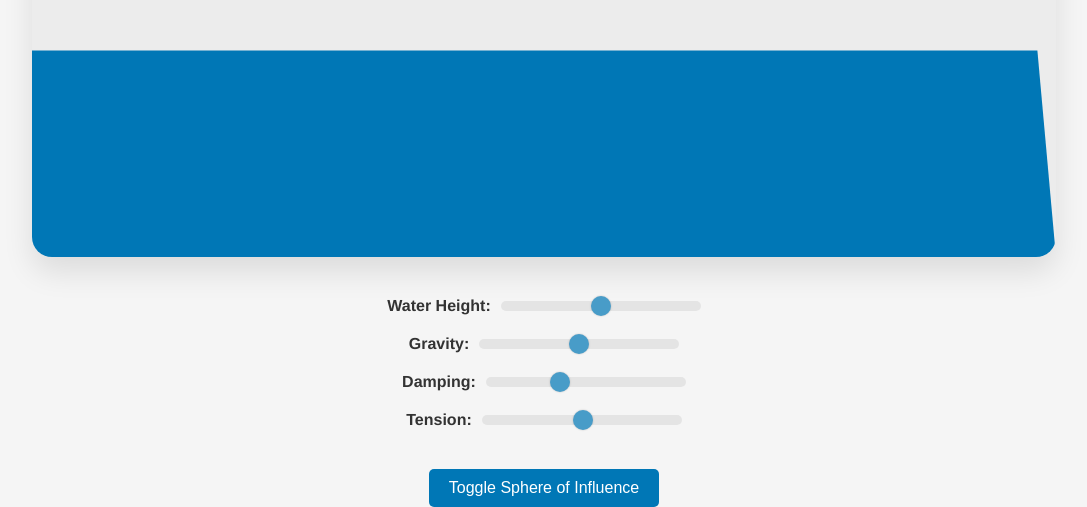
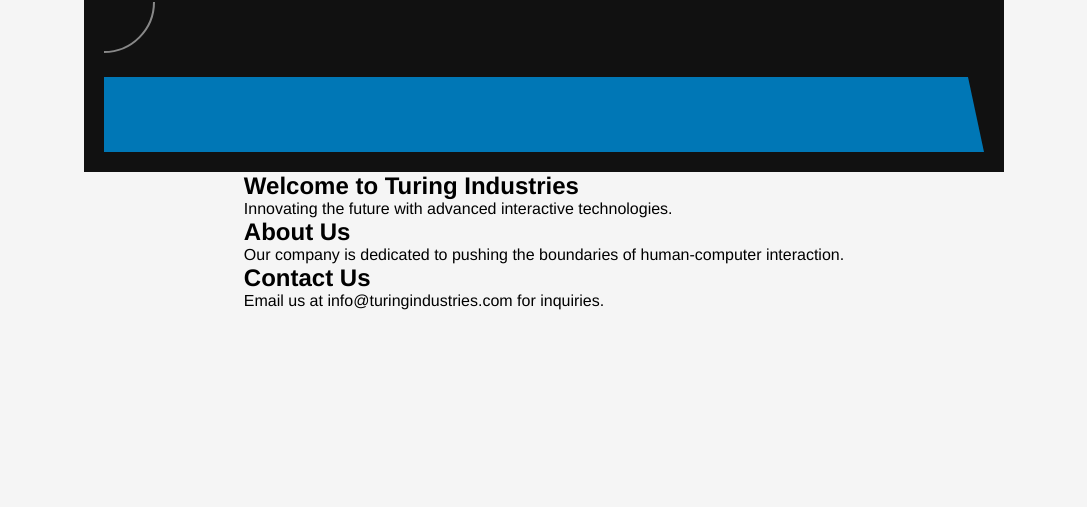
Before and after one commit to TuringIndustries/water-simulation, a plain HTML site: page index.html in a window 1280 px wide. Shown: the part 293-800 px from the top of the page, without its empty margins (96-1183 px from the left). Drawn offline with Linux system fonts and the light colour scheme.

Commit message:
Update index.html

```diff
--- a/index.html
+++ b/index.html
@@ -1,16 +1,17 @@
 <!DOCTYPE html>
 <html lang="en">
+
 <head>
     <meta charset="UTF-8">
     <meta name="viewport" content="width=device-width, initial-scale=1.0">
     <title>Turing Industries | Water Simulation</title>
     <link rel="stylesheet" href="styles.css">
 </head>
+
 <body>
     <header>
         <div class="logo">
-            <!-- Placeholder for the logo -->
-            <img src="turing-logo.png" alt="Turing Industries Logo" id="logo">
+            <img src="TuringLogo.jpg" alt="Turing Industries Logo" id="logo">
         </div>
         <h1>Turing Industries Interactive Water Simulation</h1>
         <nav>
@@ -20,33 +21,29 @@
                 <li><a href="#contact">Contact</a></li>
             </ul>
         </nav>
+        <div class="water-simulation">
+            <canvas id="waterCanvas"></canvas>
+        </div>
     </header>
 
-    <div class="container">
-        <canvas id="waterCanvas"></canvas>
-    </div>
+    <div class="body-content">
+        <section id="home">
+            <h2>Welcome to Turing Industries</h2>
+            <p>Innovating the future with advanced interactive technologies.</p>
+        </section>
 
-    <!-- Sliders to control water behavior -->
-    <div class="controls">
-        <div class="slider-container">
-            <label for="waterHeightSlider">Water Height: </label>
-            <input type="range" id="waterHeightSlider" class="slider" min="0" max="1" step="0.01" value="0.5">
-        </div>
-        <div class="slider-container">
-            <label for="gravitySlider">Gravity: </label>
-            <input type="range" id="gravitySlider" class="slider" min="0" max="100" step="0.1" value="50">
-        </div>
-        <div class="slider-container">
-            <label for="dampingSlider">Damping: </label>
-            <input type="range" id="dampingSlider" class="slider" min="0.85" max="0.99" step="0.001" value="0.9">
-        </div>
-        <div class="slider-container">
-            <label for="tesnionSlider">Tension: </label>
-            <input type="range" id="tensionSlider" class="slider" min="0" max="0.095" step="0.001" value="0.0475">
-        </div>
-        <button id="toggleSphereBtn">Toggle Sphere of Influence</button>
+        <section id="about">
+            <h2>About Us</h2>
+            <p>Our company is dedicated to pushing the boundaries of human-computer interaction.</p>
+        </section>
+
+        <section id="contact">
+            <h2>Contact Us</h2>
+            <p>Email us at info@turingindustries.com for inquiries.</p>
+        </section>
     </div>
 
     <script src="script.js"></script>
 </body>
+
 </html>
```
